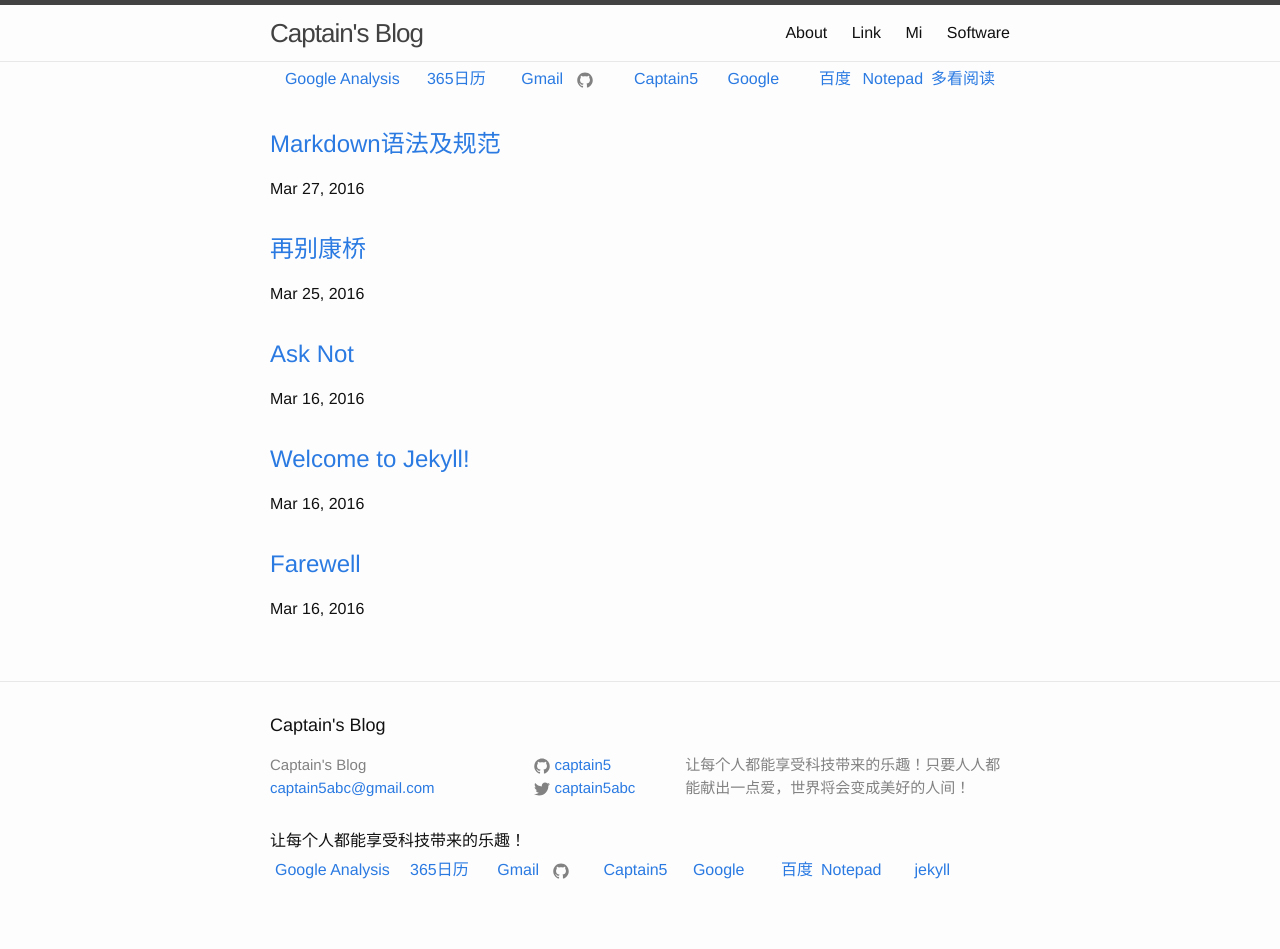
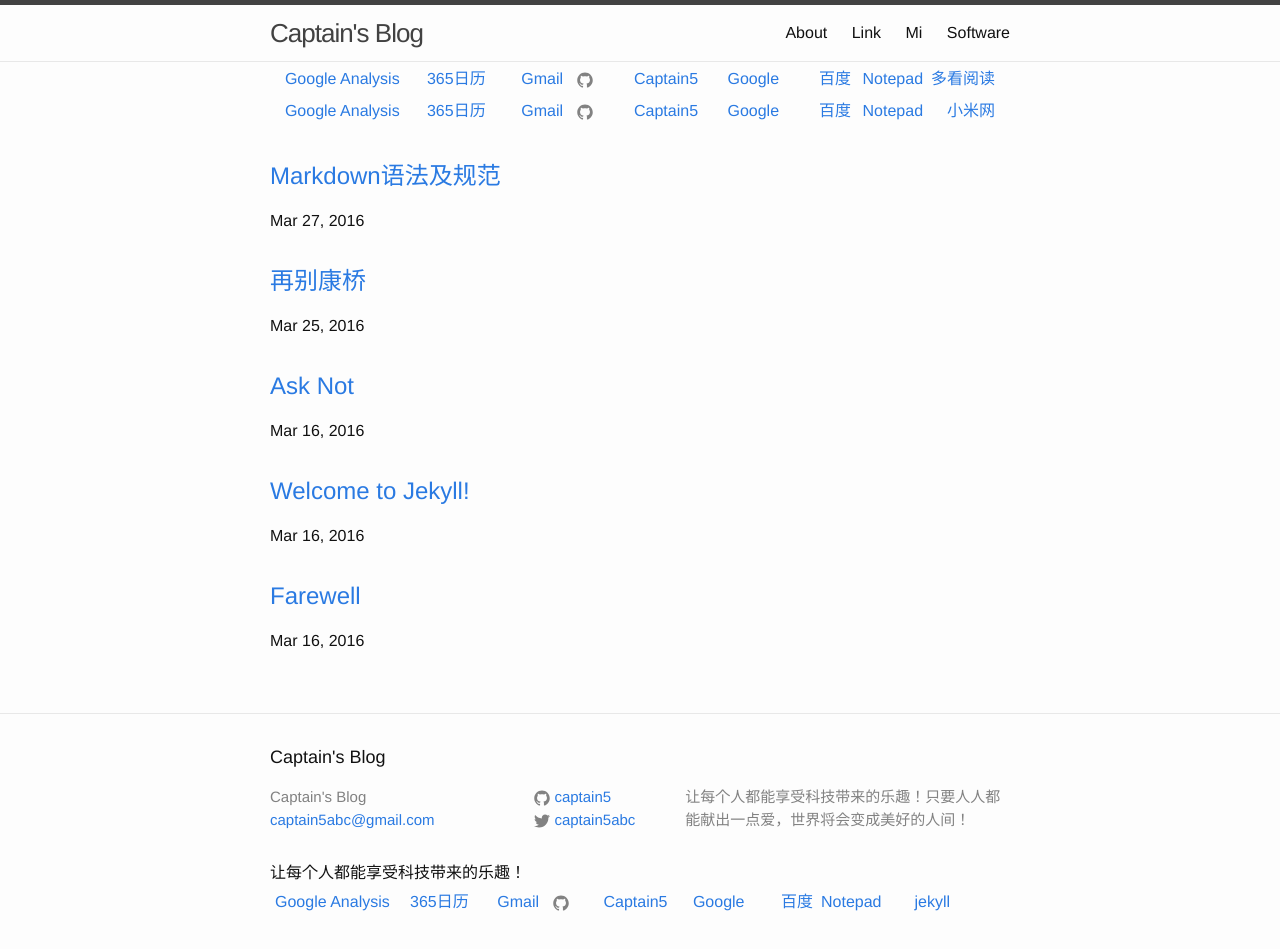
Before and after one commit to captain5/captain5.github.io, a Jekyll site: the page built from index.html, in a window 1280 px wide. Built offline with Jekyll 4.4.1, drawn with Linux system fonts in a browser that asks for light colours; before the commit the page ends 917 px from its top, so only the background shows below that.

Commit message:
Update default.html

```diff
--- a/_layouts/default.html
+++ b/_layouts/default.html
@@ -7,16 +7,29 @@
     {% include header.html %}
   <div align=center>
   <table cellpadding=3>
-      <tr><td width=20%><a href="https://analytics.google.com"  target="_black">Google Analysis</a></td>
-      <td align=left width=10%><a href="http://www.365rili.com/"  target="_black">365日历</a></td>
-      <td align=right width=10%><a href="https://mail.google.com"  target="_black">Gmail</a></td>
+      <tr>
+        <td width=20%><a href="https://analytics.google.com"  target="_black">Google Analysis</a></td>
+        <td align=left width=10%><a href="http://www.365rili.com/"  target="_black">365日历</a></td>
+        <td align=right width=10%><a href="https://mail.google.com"  target="_black">Gmail</a></td>
         <td width=5% align=center>{% include icon-github.html %}</td>
         <td align=right><a href="https://github.com/captain5/captain5.github.io"  target="_black">Captain5</a></td>
         <td align=right><a href="https://www.google.com.hk"  target="_black">Google</a></td>
         <td align=right width=10%><a href="https://www.baidu.com/"  target="_black">百度</a></td>
         <td align=right width=10%><a href="http://notepad.flowsoft7.com/"  target="_black">Notepad</a></td>
         <td align=right width=10%><a href="http://www.duokan.com/u/mybook"  target="_black">多看阅读</a></td>
-      </tr></table>
+      </tr>
+      <tr>
+        <td width=20%><a href="https://analytics.google.com"  target="_black">Google Analysis</a></td>
+        <td align=left width=10%><a href="http://www.365rili.com/"  target="_black">365日历</a></td>
+        <td align=right width=10%><a href="https://mail.google.com"  target="_black">Gmail</a></td>
+        <td width=5% align=center>{% include icon-github.html %}</td>
+        <td align=right><a href="https://github.com/captain5/captain5.github.io"  target="_black">Captain5</a></td>
+        <td align=right><a href="https://www.google.com.hk"  target="_black">Google</a></td>
+        <td align=right width=10%><a href="https://www.baidu.com/"  target="_black">百度</a></td>
+        <td align=right width=10%><a href="http://notepad.flowsoft7.com/"  target="_black">Notepad</a></td>
+        <td align=right width=10%><a href="http://www.mi.com/"  target="_black">小米网</a></td>
+      </tr>
+  </table>
   </div>
       <div class="page-content">
       <div class="wrapper">
```
